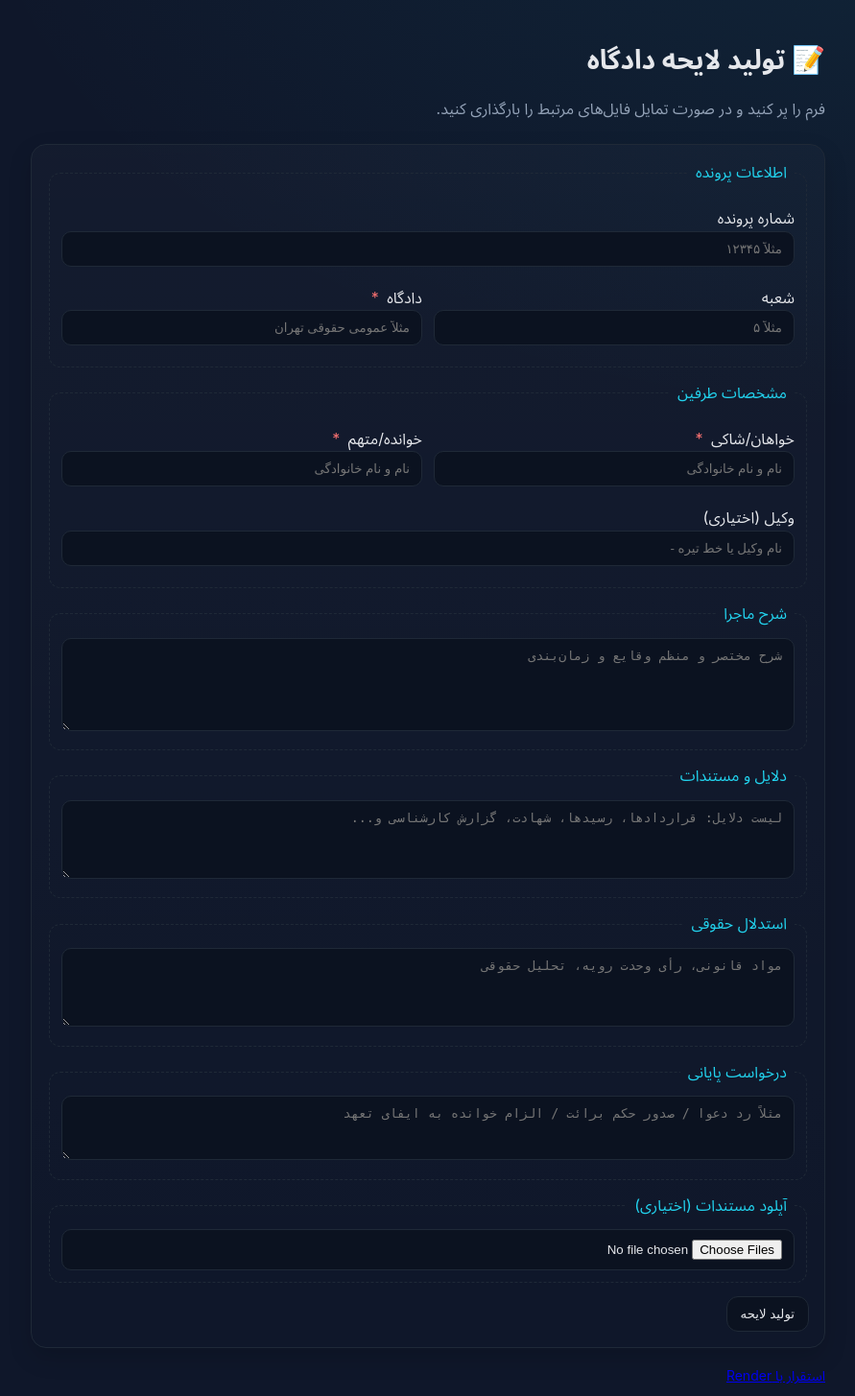
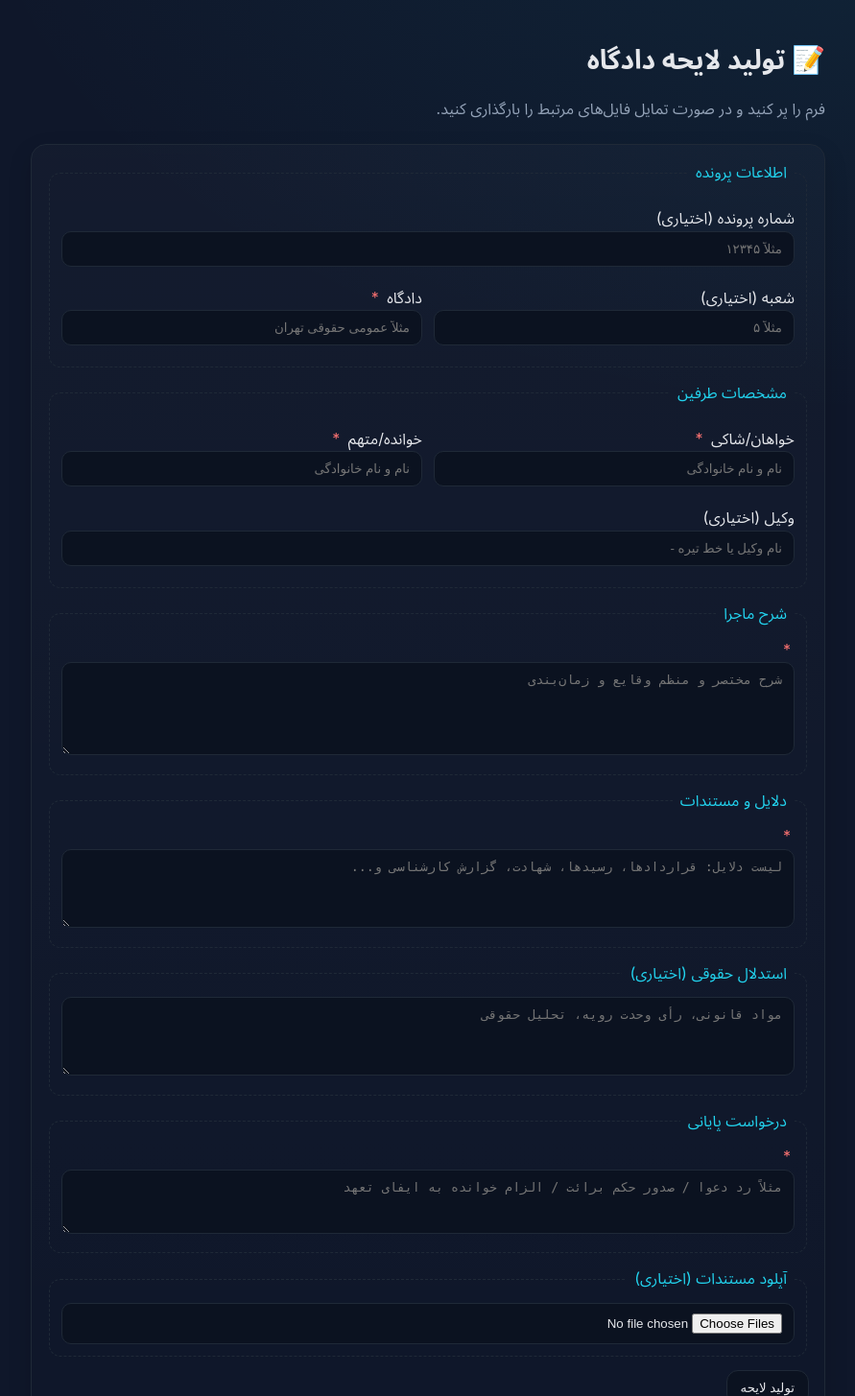
Before and after one commit to infomanian/layehe-render, a FastAPI app: page / in a window 1280 px wide. Shown: the top 1455 px of the page at 96% size, without its empty margins (194-1085 px from the left). Run offline with FastAPI, Linux system fonts and the light colour scheme.

Commit message:
required fields

```diff
--- a/app.py
+++ b/app.py
@@ -30,7 +30,7 @@ def build_prompt(data: dict, previous: str = None, feedback: str = None) -> str:
     feedback_section = f"\n\nاصلاحات کاربر:\n{feedback}\n" if feedback else ""
     attach_text = "این پرونده دارای پیوست (تصویر یا متن) است. لطفاً محتوای آن‌ها را نیز در تنظیم لایحه بررسی و لحاظ کن." if has_attachments else "بدون پیوست"
 
-    return f"""لطفاً بر اساس اطلاعات زیر یک لایحه رسمی دادگاه به زبان فارسی و با ساختار استاندارد (عنوان، خطاب به دادگاه، شرح وقایع، دلایل و مستندات، استدلال حقوقی، و خواسته نهایی) تنظیم کن. لحن رسمی و موجز باشد و شماره‌گذاری منظم ارائه شود.
+    return f"""لطفاً بر اساس اطلاعات زیر و همچنین محتوای فایلهای پیوست یک لایحه رسمی دادگاه به زبان فارسی و با ساختار استاندارد (عنوان، خطاب به دادگاه، شرح وقایع، دلایل و مستندات، استدلال حقوقی، و خواسته نهایی) تنظیم کن. لحن رسمی و موجز باشد و شماره‌گذاری منظم ارائه شود.
 
 📂 اطلاعات پرونده:
 - شماره پرونده: {data.get('case_no','-')}
--- a/templates/index.html
+++ b/templates/index.html
@@ -17,11 +17,11 @@
     <form method="post" action="/generate" class="card" enctype="multipart/form-data">
       <fieldset>
         <legend>اطلاعات پرونده</legend>
-        <label>شماره پرونده
+        <label>شماره پرونده (اختیاری)
           <input type="text" name="case_no" placeholder="مثلاً ۱۲۳۴۵" />
         </label>
         <div class="grid">
-          <label>شعبه
+          <label>شعبه (اختیاری)
             <input type="text" name="branch" placeholder="مثلاً ۵" />
           </label>
           <label>دادگاه <span class="required">*</span>
@@ -45,23 +45,23 @@
       </fieldset>
 
       <fieldset>
-        <legend>شرح ماجرا</legend>
+        <legend>شرح ماجرا</legend><span class="required">*</span>
         <textarea name="facts" rows="5" placeholder="شرح مختصر و منظم وقایع و زمان‌بندی" required></textarea>
       </fieldset>
 
       <fieldset>
-        <legend>دلایل و مستندات</legend>
+        <legend>دلایل و مستندات</legend><span class="required">*</span>
         <textarea name="evidence" rows="4"
           placeholder="لیست دلایل: قراردادها، رسیدها، شهادت، گزارش کارشناسی و..."></textarea>
       </fieldset>
 
       <fieldset>
-        <legend>استدلال حقوقی</legend>
+        <legend>استدلال حقوقی (اختیاری)</legend>
         <textarea name="legal" rows="4" placeholder="مواد قانونی، رأی وحدت رویه، تحلیل حقوقی"></textarea>
       </fieldset>
 
       <fieldset>
-        <legend>درخواست پایانی</legend>
+        <legend>درخواست پایانی</legend><span class="required">*</span>
         <textarea name="request_text" rows="3" placeholder="مثلاً رد دعوا / صدور حکم برائت / الزام خوانده به ایفای تعهد"
           required></textarea>
       </fieldset>
```
